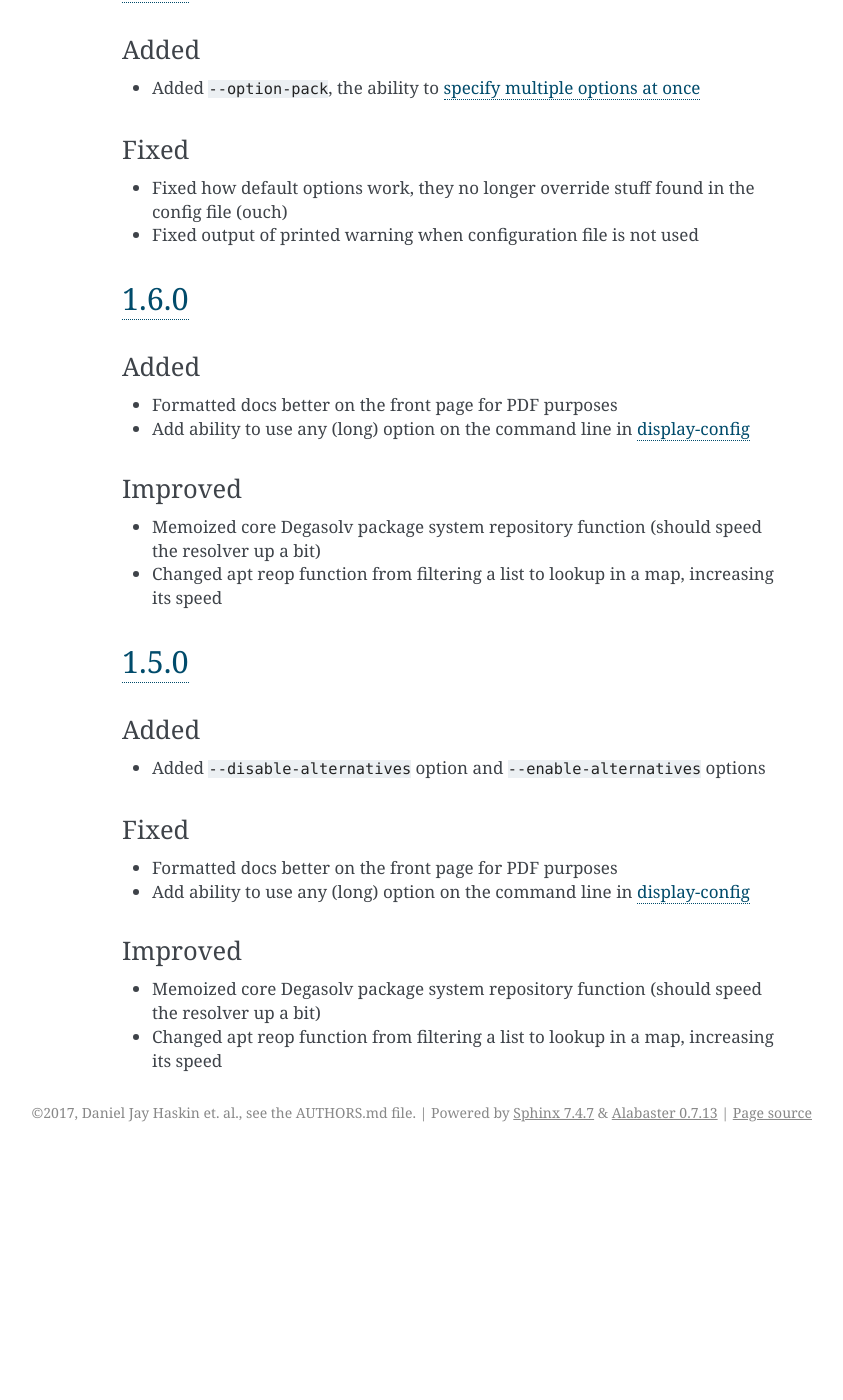
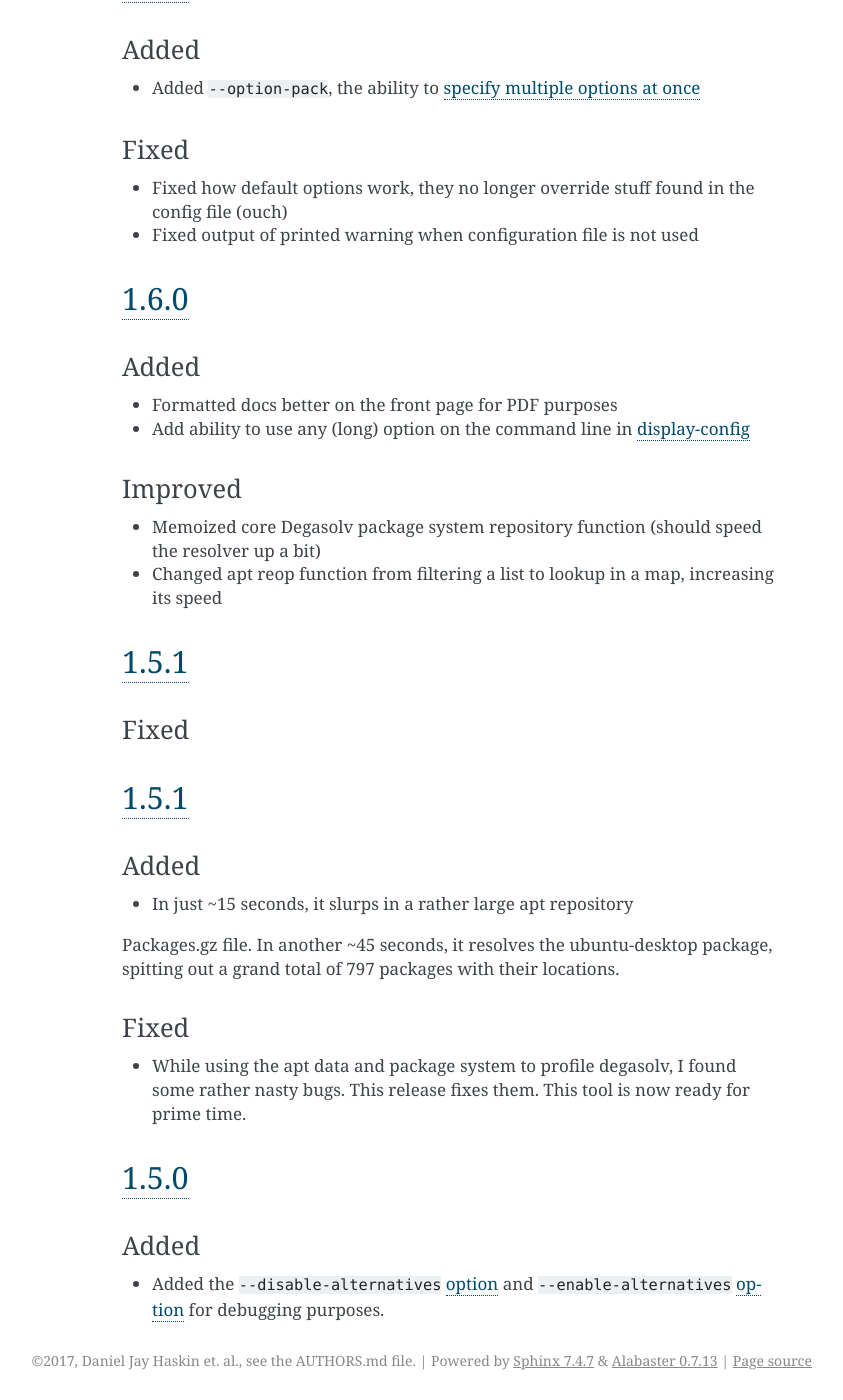
Before and after one commit to djhaskin987/degasolv, a Sphinx documentation site: the page built from docs/changelog.rst, in a window 1280 px wide and 1400 px high, scrolled down 2133 px. Shown: the whole window, without its empty margins (298-1141 px from the left). Built offline with Sphinx 7.4.7, drawn with Linux system fonts in a browser that asks for light colours; before the commit the page ends 3285 px from its top, so only the background shows below that; some of the changed text lies outside the part shown.

Commit message:
Doc polish

```diff
--- a/docs/changelog.rst
+++ b/docs/changelog.rst
@@ -125,26 +125,38 @@ Improved
 - Changed apt reop function from filtering a list to lookup in a map,
   increasing its speed
 
+`1.5.1`_
+--------
+
+Fixed
++++++
+
+`1.5.1`_
+--------
+
+Added
++++++
+
+- In just ~15 seconds, it slurps in a rather large apt repository
+Packages.gz file.  In another ~45 seconds, it resolves the
+ubuntu-desktop package, spitting out a grand total of 797 packages
+with their locations.
+
+Fixed
++++++
+
+- While using the apt data and package system to profile degasolv, I
+  found some rather nasty bugs. This release fixes them. This tool is
+  now ready for prime time.
+
 `1.5.0`_
 --------
 
 Added
 +++++
-- Added ``--disable-alternatives`` option and ``--enable-alternatives`` options
-
-Fixed
-+++++
-
-- Formatted docs better on the front page for PDF purposes
-- Add ability to use any (long) option on the command line in
-  :ref:`display-config <display-config-cli>`
-
-Improved
-++++++++
-- Memoized core Degasolv package system repository function (should
-  speed the resolver up a bit)
-- Changed apt reop function from filtering a list to lookup in a map,
-  increasing its speed
+- Added the ``--disable-alternatives`` :ref:`option
+  <disable-alternatives>` and ``--enable-alternatives`` :ref:`option
+  <enable-alternatives>` for debugging purposes.
 
 .. _Unreleased: https://github.com/djhaskin987/degasolv/compare/1.10.0...HEAD
 .. _1.10.0: https://github.com/djhaskin987/degasolv/compare/1.9.0...1.10.0
@@ -152,3 +164,5 @@ Improved
 .. _1.8.0: https://github.com/djhaskin987/degasolv/compare/1.7.0...1.8.0
 .. _1.7.0: https://github.com/djhaskin987/degasolv/compare/1.6.0...1.7.0
 .. _1.6.0: https://github.com/djhaskin987/degasolv/compare/1.5.1...1.6.0
+.. _1.5.1: https://github.com/djhaskin987/degasolv/compare/1.5.0...1.5.1
+.. _1.5.0: https://github.com/djhaskin987/degasolv/compare/1.4.0...1.5.0
--- a/docs/command-reference.rst
+++ b/docs/command-reference.rst
@@ -743,6 +743,8 @@ fulfill or resolve. Each field is explained as follows:
 Explanation of Options for ``resolve-locations``
 ++++++++++++++++++++++++++++++++++++++++++++++++
 
+.. _enable-alternatives:
+
 Enable the Use of Alternatives
 ******************************
 
@@ -763,6 +765,8 @@ generally expensive to resolve, packagers should of course use them
 with caution.  If this option occurs together with the
 ``--disable-alternatives`` option on a command line, the last argument
 of the two specified wins.
+
+.. _disable-alternatives:
 
 Disable the Use of Alternatives
 *******************************
```
